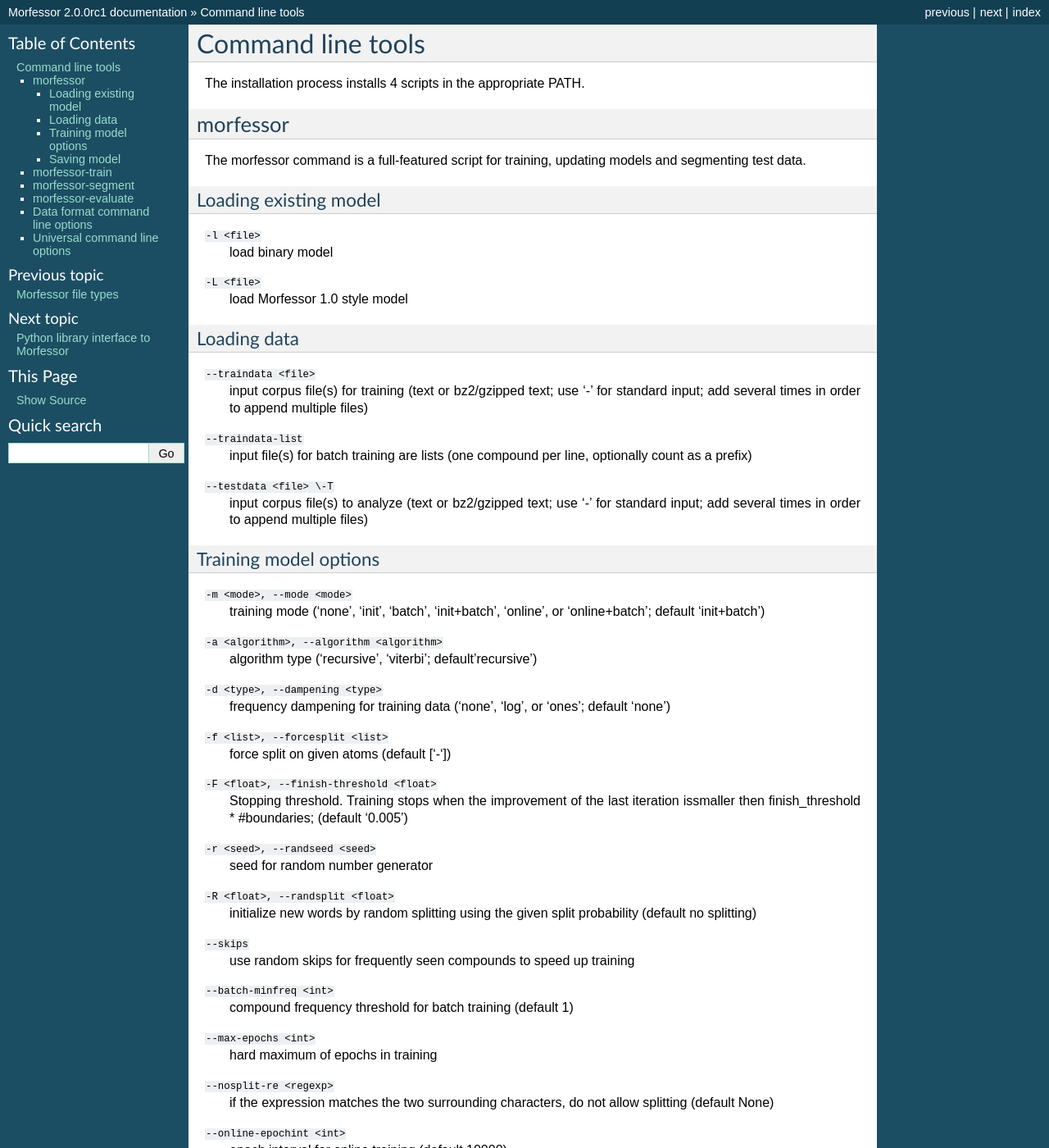
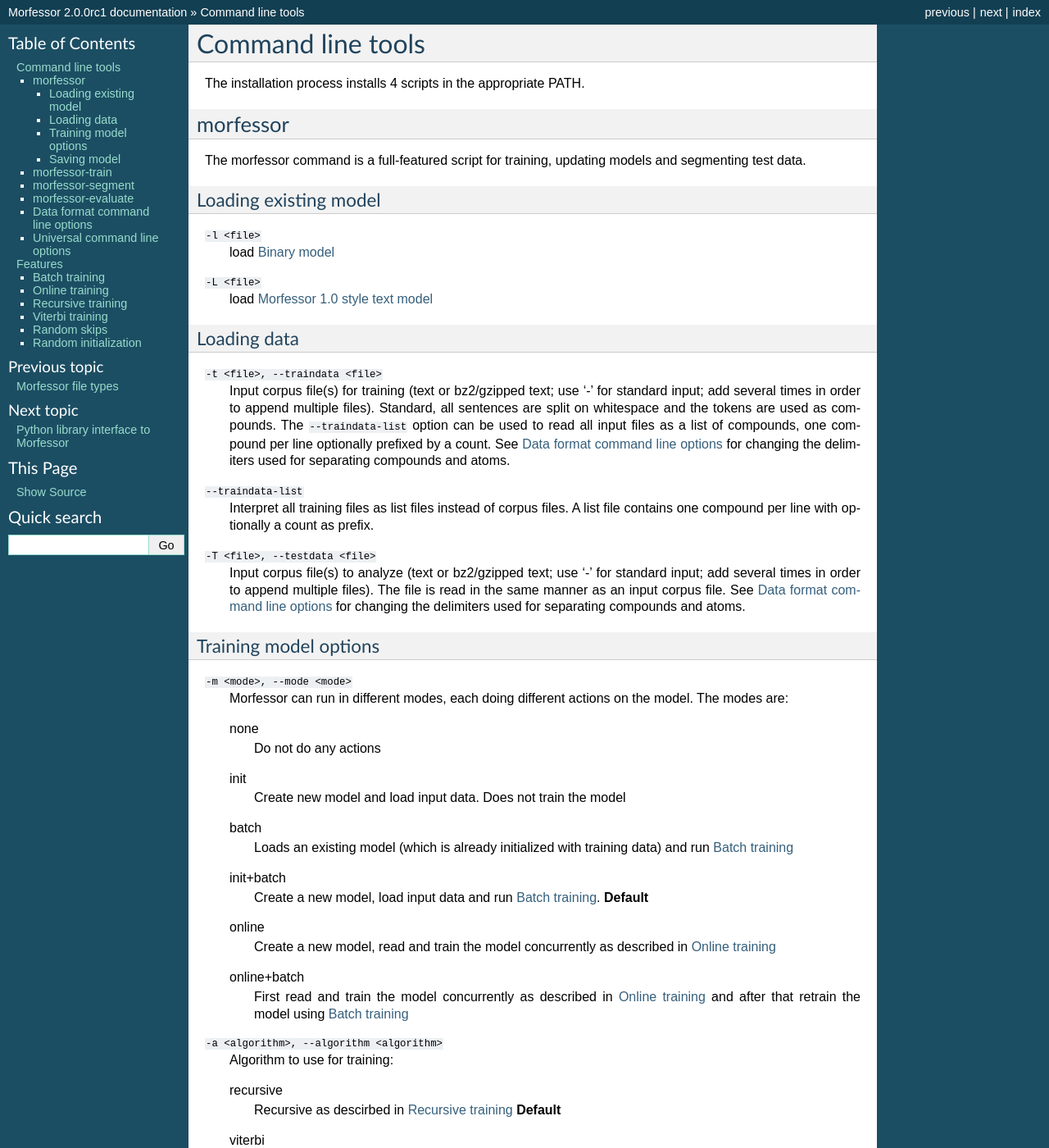
Before and after one commit to aalto-speech/morfessor, a Sphinx documentation site: the page built from docs/source/cmdtools.rst, in a window 1280 px wide and 1400 px high. Shown: the whole window at 82% size. Built offline with Sphinx 7.4.7, drawn with Linux system fonts in a browser that asks for light colours; some of the changed text lies outside the part shown.

Commit message:
WIP cmdline docs

```diff
--- a/docs/source/cmdtools.rst
+++ b/docs/source/cmdtools.rst
@@ -12,52 +12,106 @@
 ~~~~~~~~~~~~~~~~~~~~~~
 
 ``-l <file>``
-    load binary model
+    load :ref:`binary-model-def`
 ``-L <file>``
-    load Morfessor 1.0 style model
+    load :ref:`morfessor1-model-def`
 
 
 Loading data
 ~~~~~~~~~~~~
 
-``--traindata <file>``
-    input corpus file(s) for training (text or bz2/gzipped text; use '-'
-    for standard input; add several times in order to append multiple files)
+``-t <file>, --traindata <file>``
+    Input corpus file(s) for training (text or bz2/gzipped text; use '-'
+    for standard input; add several times in order to append multiple files).
+    Standard, all sentences are split on whitespace and the tokens are used as
+    compounds. The ``--traindata-list`` option can be used to read all input
+    files as a list of compounds, one compound per line optionally prefixed by
+    a count. See :ref:`data-format-options` for changing the delimiters used for
+    separating compounds and atoms.
 ``--traindata-list``
-    input file(s) for batch training are lists (one compound per line, optionally count as a prefix)
-``--testdata <file> \-T``
-    input corpus file(s) to analyze (text or bz2/gzipped text; use '-' for standard input; add several times in order to append multiple files)
+    Interpret all training files as list files instead of corpus files. A list
+    file contains one compound per line with optionally a count as prefix.
+``-T <file>, --testdata <file>``
+    Input corpus file(s) to analyze (text or bz2/gzipped text; use '-' for
+    standard input; add several times in order to append multiple files). The
+    file is read in the same manner as an input corpus file. See
+    :ref:`data-format-options` for changing the delimiters used for
+    separating compounds and atoms.
 
 
 Training model options
 ~~~~~~~~~~~~~~~~~~~~~~
 
 ``-m <mode>, --mode <mode>``
-    training mode ('none', 'init', 'batch', 'init+batch', 'online', or 'online+batch'; default 'init+batch')
+    Morfessor can run in different modes, each doing different actions on the
+    model. The modes are:
+
+    none
+        Do not do any actions
+    init
+        Create new model and load input data. Does not train the model
+    batch
+        Loads an existing model (which is already initialized with training
+        data) and run :ref:`batch-training`
+    init+batch
+        Create a new model, load input data and run :ref:`batch-training`.
+        **Default**
+    online
+        Create a new model, read and train the model concurrently as described
+        in :ref:`online-training`
+    online+batch
+        First read and train the model concurrently as described in
+        :ref:`online-training` and after that retrain the model using
+        :ref:`batch-training`
+
+
 ``-a <algorithm>, --algorithm <algorithm>``
-    algorithm type ('recursive', 'viterbi'; default'recursive')
+    Algorithm to use for training:
+
+    recursive
+        Recursive as descirbed in :ref:`recursive-training` **Default**
+    viterbi
+        Viterbi as described in :ref:`viterbi-training`
+
 ``-d <type>, --dampening <type>``
-    frequency dampening for training data ('none', 'log',
-    or 'ones'; default 'none')
+    Method for changing the compound counts in the input data. Options:
+
+    none
+        Do not alter the counts of compounds (token based training)
+    log
+        Change the count :math:`x` of a compound to :math:`\log(x)` (log-token
+        based training)
+    ones
+        Treat all compounds as if they only occured once (type based training)
+
 ``-f <list>, --forcesplit <list>``
-    force split on given atoms (default ['-'])
+    A list of atoms that would always cause the compound to be split. By
+    default only hyphens (``-``) would force a split. Note the notation of the
+    argument list. To have no force split characters, use as an empty string as
+    argument (``-f ""``). To split, for example, both hyphen (``-``) and
+    apostrophe (``'``) use ``-f "-'"``
+
 ``-F <float>, --finish-threshold <float>``
-    Stopping threshold. Training stops when the
-    improvement of the last iteration issmaller then
-    finish_threshold * #boundaries; (default '0.005')
+    Stopping threshold. Training stops when the decrease in model cost of the
+    last iteration is smaller then finish_threshold * #boundaries; (default
+    '0.005')
+
 ``-r <seed>, --randseed <seed>``
-    seed for random number generator
+    Seed for random number generator
+
 ``-R <float>, --randsplit <float>``
-    initialize new words by random splitting using the
-    given split probability (default no splitting)
+    Initialize new words by random splitting using the
+    given split probability (default no splitting). See :ref:`rand-init`
+
 ``--skips``
-    use random skips for frequently seen compounds to
-    speed up training
+    Use random skips for frequently seen compounds to
+    speed up training. See :ref:`rand-init`
+
 ``--batch-minfreq <int>``
-    compound frequency threshold for batch training
+    Compound frequency threshold for batch training
     (default 1)
 ``--max-epochs <int>``
-    hard maximum of epochs in training
+    Hard maximum of epochs in training
 ``--nosplit-re <regexp>``
     if the expression matches the two surrounding
     characters, do not allow splitting (default None)
@@ -122,6 +176,7 @@
 a gold-standard. If multiple models are evaluated, it reports statistical
 significant differences between them.
 
+.. _data-format-options:
 
 Data format command line options
 --------------------------------
@@ -162,3 +217,42 @@
     -h show this help message and exit
 ``--version``
     show version number and exit
+
+
+
+Features
+========
+
+.. _`batch-training`:
+
+Batch training
+--------------
+Run over all data at once
+
+.. _`online-training`:
+
+Online training
+---------------
+Run through data incrementally
+
+.. _`recursive-training`:
+
+Recursive training
+------------------
+Recursive splitting explained
+
+.. _`viterbi-training`:
+
+Viterbi training
+----------------
+Viterbi training explained
+
+.. _`rand-skips`:
+
+Random skips
+------------
+
+.. _`rand-init`:
+
+Random initialization
+---------------------
--- a/docs/source/filetypes.rst
+++ b/docs/source/filetypes.rst
@@ -1,5 +1,7 @@
 Morfessor file types
 ====================
+
+.. _binary-model-def:
 
 Binary model
 ------------
@@ -7,6 +9,8 @@
 the :ref:`BaselineModel <baseline-model-label>` object. This ensures that all
 training-data, annotation-data and weights are exactly the same as when the
 model was saved.
+
+.. _morfessor1-model-def:
 
 Morfessor 1.0 style text model
 ------------------------------
```
Also changed, not shown: 1 other file.
